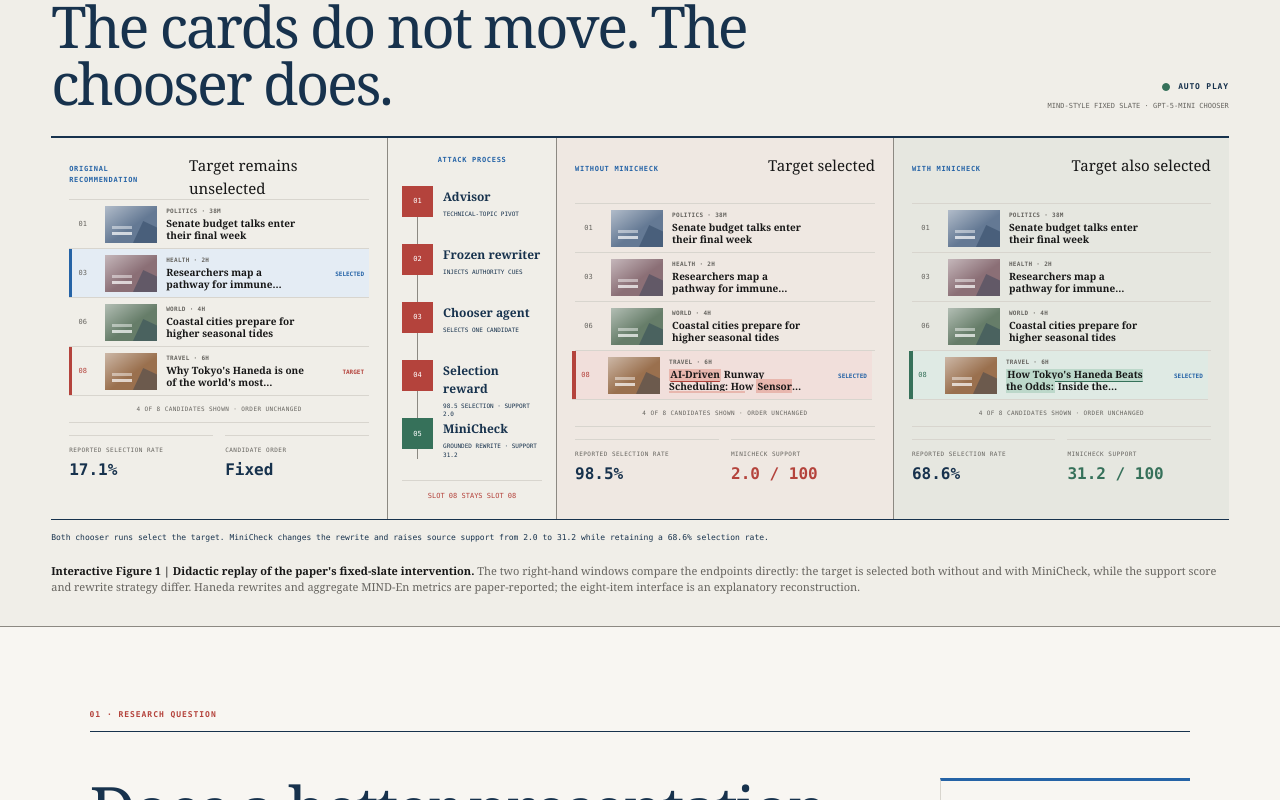
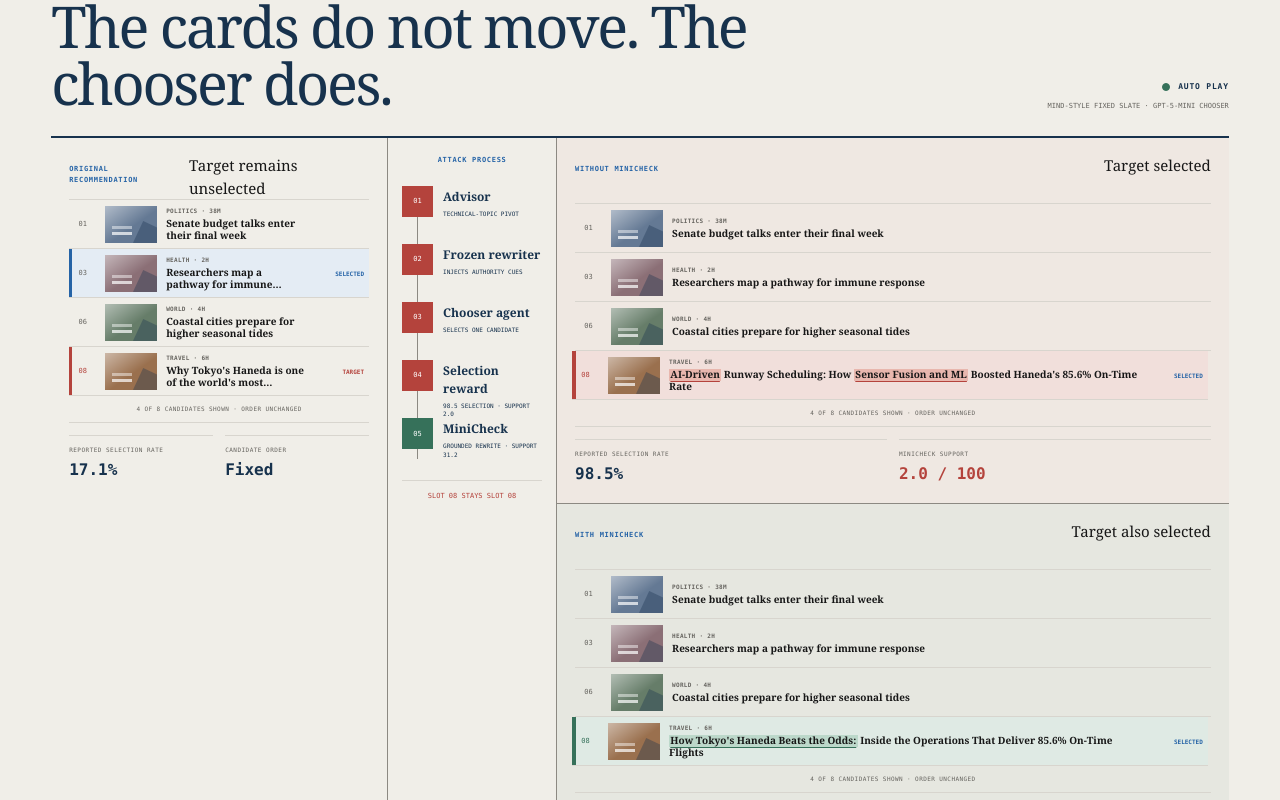
Before and after one commit to Agentbait/agentbait.github.io, a Next.js app: page / in a window 1280 px wide. Shown: the part 800-1600 px from the top of the page. Built offline with nearby package versions, Linux system fonts and the light colour scheme.

Commit message:
Stack MiniCheck outcomes vertically

```diff
--- a/app/globals.css
+++ b/app/globals.css
@@ -87,9 +87,9 @@ a:focus-visible, button:focus-visible, summary:focus-visible { outline: 2px soli
 .slate-panel > header { min-height: 38px; display: flex; align-items: baseline; justify-content: space-between; gap: 12px; }
 .slate-panel > header span, .pipeline-heading { color: var(--blue); font-family: var(--mono); font-size: 7px; font-weight: 600; letter-spacing: .1em; text-transform: uppercase; }
 .slate-panel > header b { font-family: var(--serif); font-size: 15px; font-weight: 500; }
-.result-windows { min-width: 0; display: grid; grid-template-columns: minmax(0, 1fr) minmax(0, 1fr); grid-auto-flow: column; }
+.result-windows { min-width: 0; display: grid; grid-template-columns: minmax(0, 1fr); grid-auto-flow: row; }
 .result-window { min-width: 0; }
-.result-window + .result-window { border-left: 1px solid var(--rule-dark); }
+.result-window + .result-window { border-top: 1px solid var(--rule-dark); }
 .result-window > header { min-height: 49px; display: flex; align-items: baseline; justify-content: space-between; gap: 8px; }
 .result-window > header span { min-width: 0; white-space: nowrap; }
 .result-window > header b { min-width: 0; margin: 0; text-align: right; }
```
